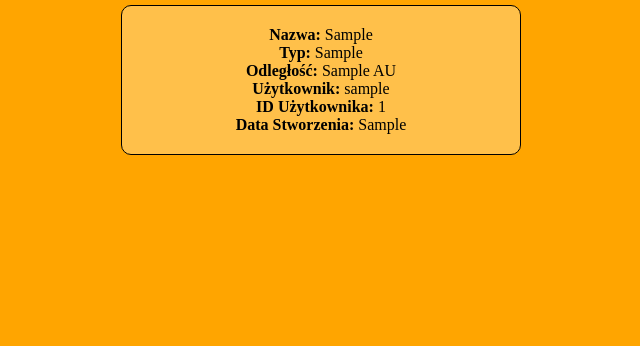
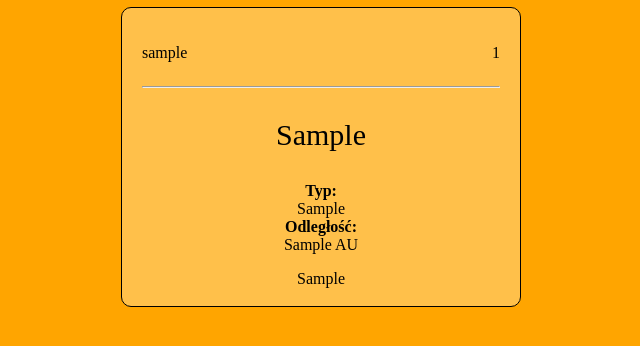
Before and after one commit to barmcoovy/Planets-Project, a PHP site: page /objects.php in a window 1280 px wide. Shown: the part 70-416 px from the top of the page, without its empty margins (319-959 px from the left). Run offline with PHP 8.4, Linux system fonts and the light colour scheme; tables that the repository leaves empty or names only in its code hold one stand-in row (values such as "Sample post").

Commit message:
Updated styles for objects

```diff
--- a/create.php
+++ b/create.php
@@ -36,7 +36,7 @@
             <br>
             <br>
             <label for="distance">Odległość [AU]:</label>
-            <input type="number" name="distance" required value="0" min="0">
+            <input type="number" name="distance" value="0" min="0" required>
             <div class="buttons">
             <input type="submit" value="DODAJ">
             <input type="reset" value="WYCZYŚĆ" >
--- a/index.php
+++ b/index.php
@@ -7,9 +7,10 @@
         echo "</div></a>";
         echo "<br>";
         echo "<div class='index-buttons'>";
-        echo "<button id='create'><a id='object' href='create.php'>DODAJ OBIEKT</a></button>"; // Poprawiony link do dodaj_obiekt.php
+        echo "<button id='create'><a id='object' href='create.php'>DODAJ OBIEKT</a></button>";
         echo "<form action='scripts/logout.php'>";
         echo "<br>";
         echo"<input type='submit' id='logout' value='WYLOGUJ'/></div></div>";
         echo "</div>";
-    }  ?>
+    }
+?>
--- a/objects.php
+++ b/objects.php
@@ -4,20 +4,24 @@ include('scripts/db.php');
 include('components/header.php');
 
 
-$sql = "SELECT obiekty.*, uzytkownicy.login FROM obiekty JOIN uzytkownicy ON obiekty.uzytkownik_id = uzytkownicy.id";
+$sql = "SELECT obiekty.*, uzytkownicy.login FROM obiekty INNER JOIN uzytkownicy ON obiekty.uzytkownik_id = uzytkownicy.id";
 $result = mysqli_query($db, $sql);
 
 echo "<div class='result-container'>";
 
-// Pętla po wynikach
 while ($row = mysqli_fetch_assoc($result)) {
     echo "<div class='object'>
-            <strong>Nazwa:</strong> {$row['nazwa']}<br>
-            <strong>Typ:</strong> {$row['typ']}<br>
-            <strong>Odległość:</strong> {$row['odleglosc']} AU<br>
-            <strong>Użytkownik:</strong> {$row['login']}<br>
-            <strong>ID Użytkownika:</strong> {$row['uzytkownik_id']}<br>
-            <strong>Data Stworzenia:</strong> {$row['data_stworzenia']}<br>
+            <div class='object-header'>
+             <p>{$row['login']}</p><br>
+             <p>{$row['id']}</p>
+            </div>
+            <hr>
+            <p class='title'>{$row['nazwa']}</p>
+            <div class='object-content'>
+            <strong>Typ:</strong> {$row['typ']}
+            <strong>Odległość:</strong> {$row['odleglosc']} AU
+            <p>{$row['data_stworzenia']}</p>
+            </div>
           </div>";
 }
 
--- a/styles/objects.css
+++ b/styles/objects.css
@@ -10,8 +10,21 @@
     border-radius: 10px;
     border: 1px black solid;
     background-color: rgb(255, 192, 74);
-    height: 150px;
+    height: 300px;
     padding: 20px;
-    margin: 5px;
+    margin: 7px;
     box-sizing: border-box;
 }
+.object-header{
+    display: flex;
+    justify-content: space-between;
+}
+.title{
+    font-size: 30px;
+}
+.object-content{
+    display: flex;
+    flex-direction: column;
+    align-items: center;
+    justify-content: center;
+}
```
